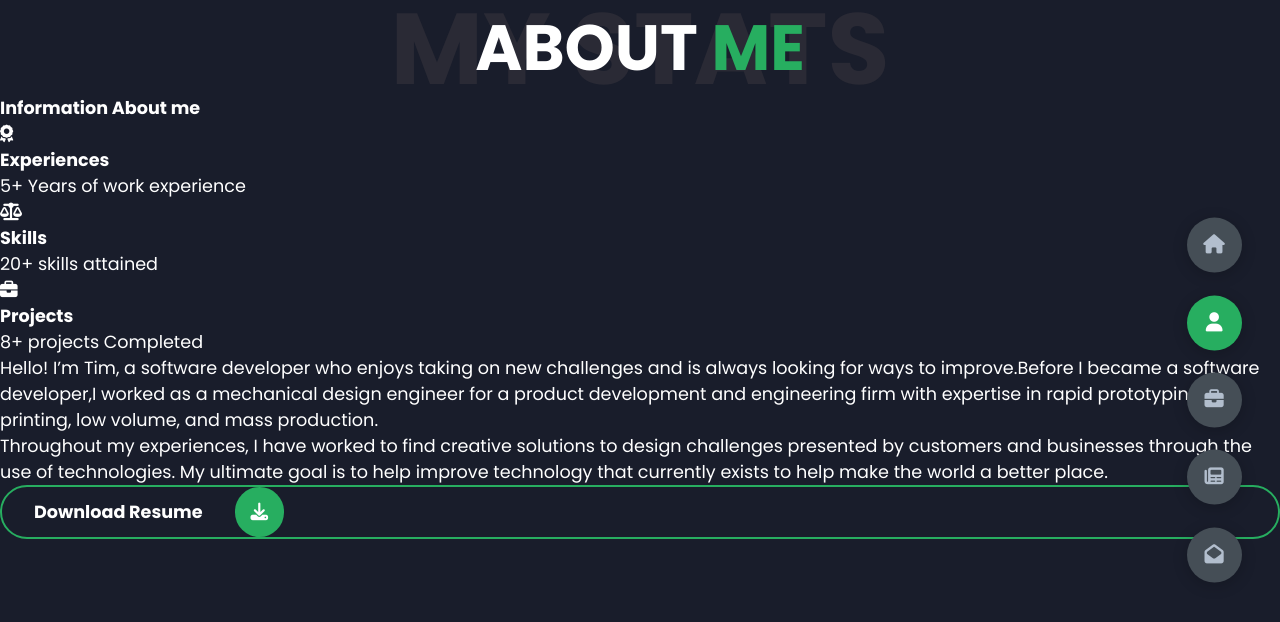
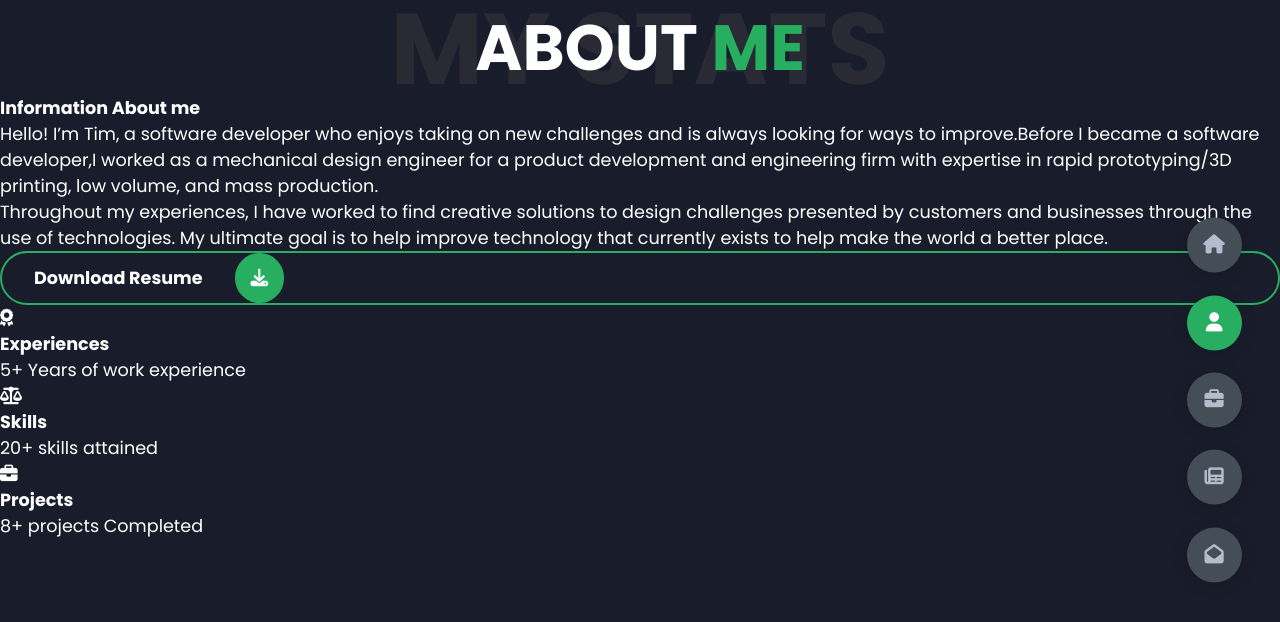
Before and after one commit to timDeHof/portfolio-2022, a plain HTML site: page index.html in a window 1280 px wide. Both pictures are taken after a click on the element 1214 px from the left and 322 px from the top of the page. Drawn offline with nearby package versions, Linux system fonts and the light colour scheme; files that its build step writes are made by us from their sources.

Commit message:
moved the about me paragraphs up above the aside

```diff
--- a/index.html
+++ b/index.html
@@ -58,7 +58,14 @@
         <div class="about-container">
             <div class="left-about">
                 <h4>Information About me</h4>
-                <div class="stats-container">
+                <p>Hello! I’m Tim, a software developer who enjoys taking on new challenges and is always looking for ways to improve.Before I became a software developer,I worked as a mechanical design engineer for a product development and engineering firm with expertise in rapid prototyping/3D printing, low volume, and mass production.</p>
+
+                  <p>Throughout my experiences, I have worked to find creative solutions to design challenges presented by customers and businesses through the use of technologies. My ultimate goal is to help improve technology that currently exists to help make the world a better place. </p>
+                  <a href="" class="resume-btn">
+                    <span class="btn-text">Download Resume</span>
+                    <span class="btn-icon"><i class="fas fa-download"></i></span>
+                  </a>
+                <aside class="stats-container">
                   <div class="experiences">
                     <i class="fas fa-award"></i>
                     <h4>Experiences</h4>
@@ -74,14 +81,8 @@
                     <h4>Projects</h4>
                    <p>8+ projects Completed</p>
                   </div>
-                </div>
-                <p>Hello! I’m Tim, a software developer who enjoys taking on new challenges and is always looking for ways to improve.Before I became a software developer,I worked as a mechanical design engineer for a product development and engineering firm with expertise in rapid prototyping/3D printing, low volume, and mass production.</p>
+                </aside>
 
-                  <p>Throughout my experiences, I have worked to find creative solutions to design challenges presented by customers and businesses through the use of technologies. My ultimate goal is to help improve technology that currently exists to help make the world a better place. </p>
-                  <a href="" class="resume-btn">
-                    <span class="btn-text">Download Resume</span>
-                    <span class="btn-icon"><i class="fas fa-download"></i></span>
-                  </a>
             </div>
             <div class="right-about"></div>
         </div>
```
